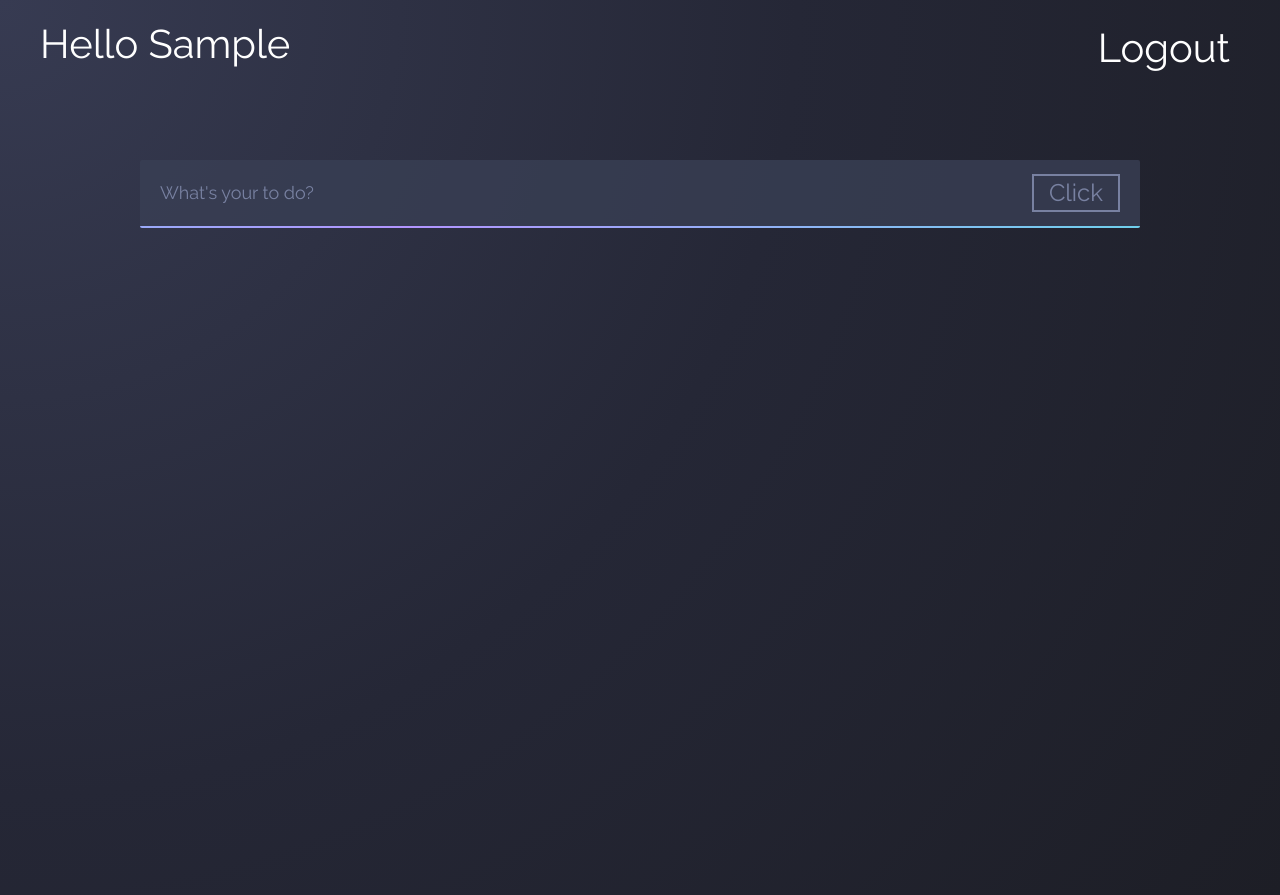
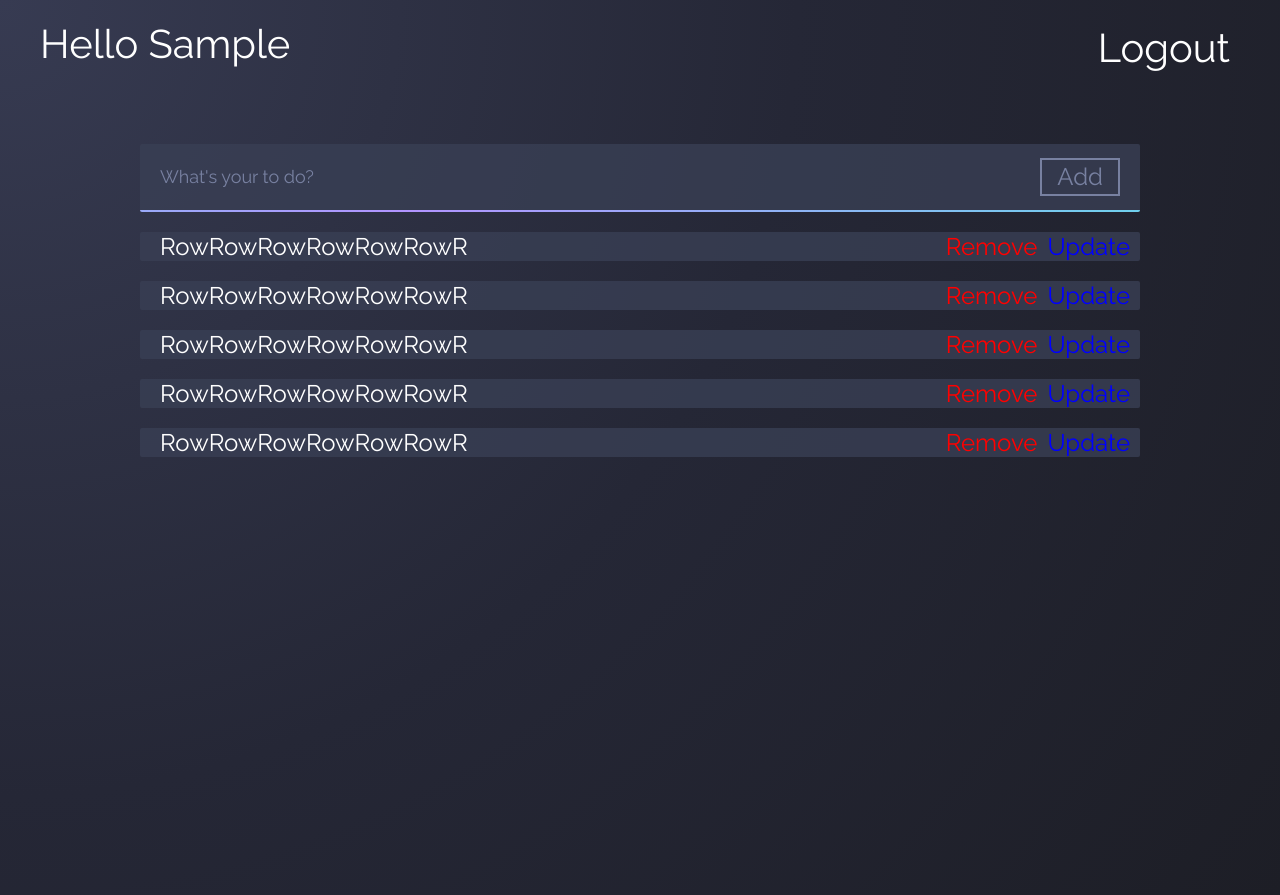
Before and after one commit to CengizErgun/to-do-v2, a React (Create React App) app: page / in a window 1280 px wide. Both pictures are taken after typing "Sample" into the empty fields and a click on the button "LOG IN NOW". Built offline with nearby package versions, Linux system fonts and the light colour scheme.

Commit message:
row and rowcontainer components are added

```diff
--- a/src/App.js
+++ b/src/App.js
@@ -1,7 +1,7 @@
 import { useEffect, useState } from 'react';
 import logo from './logo.svg';
 import Login from './pages/login/Login';
-import Todo from './pages/todo.js/Todo';
+import Todo from './pages/todo/Todo';
 
 function App() {
   const [user, setUser] = useState(null)
@@ -18,11 +18,11 @@ function App() {
     <>
       {user ? (
         <div>
-          <Todo user = {user} handleUser = {(data) => handleUser(data)}/>
+          <Todo user = {user} handleUser = {handleUser}/>
         </div>
       ) : (
         <div >
-          <Login handleUser = {(data) => handleUser(data)}/>
+          <Login handleUser = {handleUser}/>
         </div>
 
       )}
--- /dev/null
+++ b/src/pages/row/Row.css
@@ -0,0 +1,44 @@
+
+
+.row {
+    position: relative;
+    display: flex;
+    flex-direction: row;
+    width: 100%;
+    max-width: 1000px;
+    margin: 0 auto;
+    margin-top: 20px;
+    border-radius: 2px;
+    /* padding: 1.4rem 2rem 1.6rem 1; */
+    background: rgba(57, 63, 84, 0.8);
+    color:white;
+    font-size: 2.4rem;
+    overflow: hidden;
+}
+
+.row p{
+    padding-left: 20px;
+
+}
+
+.row .buttons {
+    margin-left: auto;
+    font-size: 2.4rem;
+}
+
+.row .buttons button {
+    font-size: 2.4rem;
+}
+.row .buttons button:hover{
+    cursor: pointer;
+}
+
+
+.row .buttons :nth-child(1){
+    color:red;
+}
+.row .buttons :nth-child(2){
+    margin-right: 10px;
+    margin-left: 10px;
+    color:blue;
+}
--- /dev/null
+++ b/src/pages/row/Row.js
@@ -0,0 +1,18 @@
+import React from 'react'
+import './Row.css'
+
+function Row() {
+  return (
+    <div className='row'>
+        <p>
+        RowRowRowRowRowRowR
+        </p>
+        <div className='buttons'>
+            <button>Remove</button>
+            <button>Update</button>
+        </div>
+    </div>
+  )
+}
+
+export default Row
--- /dev/null
+++ b/src/pages/row/RowContainer.js
@@ -0,0 +1,17 @@
+import React from 'react'
+import Row from './Row'
+
+function RowContainer() {
+  return (
+    <>
+        <Row/>
+        <Row/>
+        <Row/>
+        <Row/>
+        <Row/>
+
+    </>
+  )
+}
+
+export default RowContainer
--- a/src/pages/todo.js/Todo.js
+++ /dev/null
@@ -1,33 +0,0 @@
-import React, { useState } from 'react'
-import './Todo.css'
-
-function Todo({ user, handleUser }) {
-  const [data, setData] = useState([])
-  const handleExit = () => {
-    localStorage.clear();
-    handleUser(null)
-  }
-  return (
-    <>
-      <div className='header'>
-        <div className='left'>Hello {user}</div>
-        <div className='right'>
-          <button onClick={() => handleExit()}>
-            Logout
-          </button>
-        </div>
-      </div>
-      <div className="container">
-        <div className="demo-flex-spacer-up" />
-        <div className="webflow-style-input">
-          <input className="" type="email" placeholder="What's your to do?" />
-          <button type="submit">Click</button>
-        </div>
-        <div className="demo-flex-spacer-down" />
-      </div>
-    </>
-
-  )
-}
-
-export default Todo
--- /dev/null
+++ b/src/pages/todo/Todo.js
@@ -0,0 +1,39 @@
+import React, { useState } from 'react'
+import Row from '../row/Row';
+import RowContainer from '../row/RowContainer';
+import './Todo.css'
+
+function Todo({ user, handleUser }) {
+  const [data, setData] = useState([])
+  const handleExit = () => {
+    localStorage.clear();
+    handleUser(null)
+  }
+  return (
+    <>
+      <div className='grid-container'>
+        <div className='header'>
+          <div className='left'>Hello {user}</div>
+          <div className='right'>
+            <button onClick={() => handleExit()}>
+              Logout
+            </button>
+          </div>
+        </div>
+        <div className="container">
+          <div className="demo-flex-spacer-up" />
+          <div className="webflow-style-input">
+            <input className="" type="email" placeholder="What's your to do?" />
+            <button type="submit">Add</button>
+          </div>
+          <RowContainer/>
+          <div className="demo-flex-spacer-down" />
+        </div>
+      </div>
+
+    </>
+
+  )
+}
+
+export default Todo
```
Also changed, not shown: src/pages/todo/Todo.css (renamed from src/pages/todo.js/Todo.css, +0 -12 lines), src/pages/row/RowContainer.css (added).
